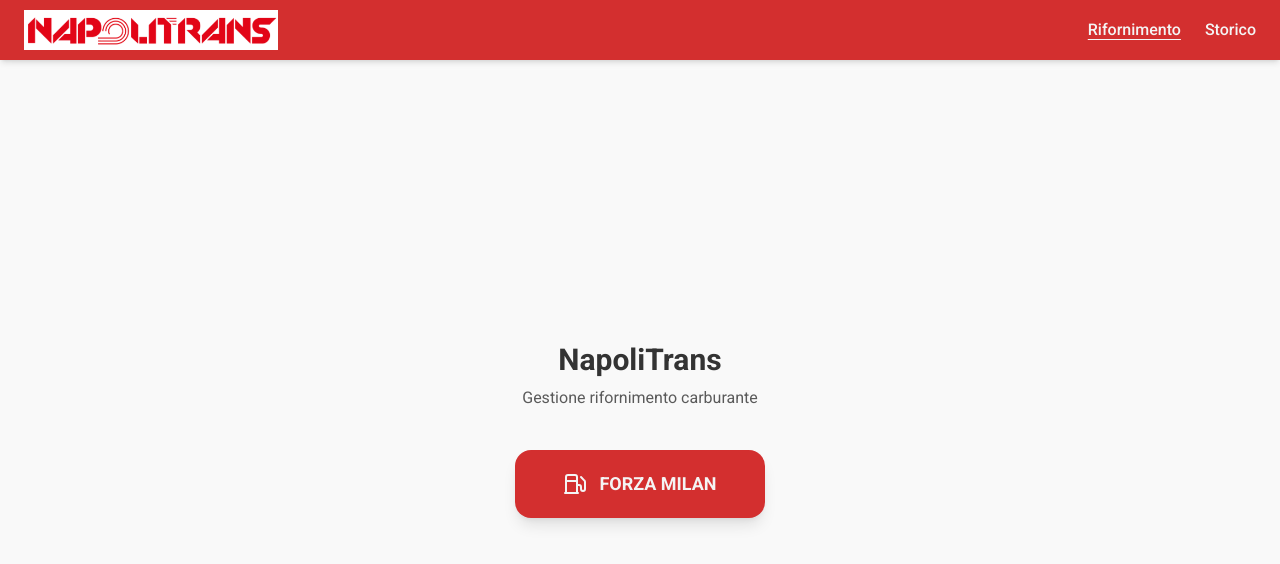
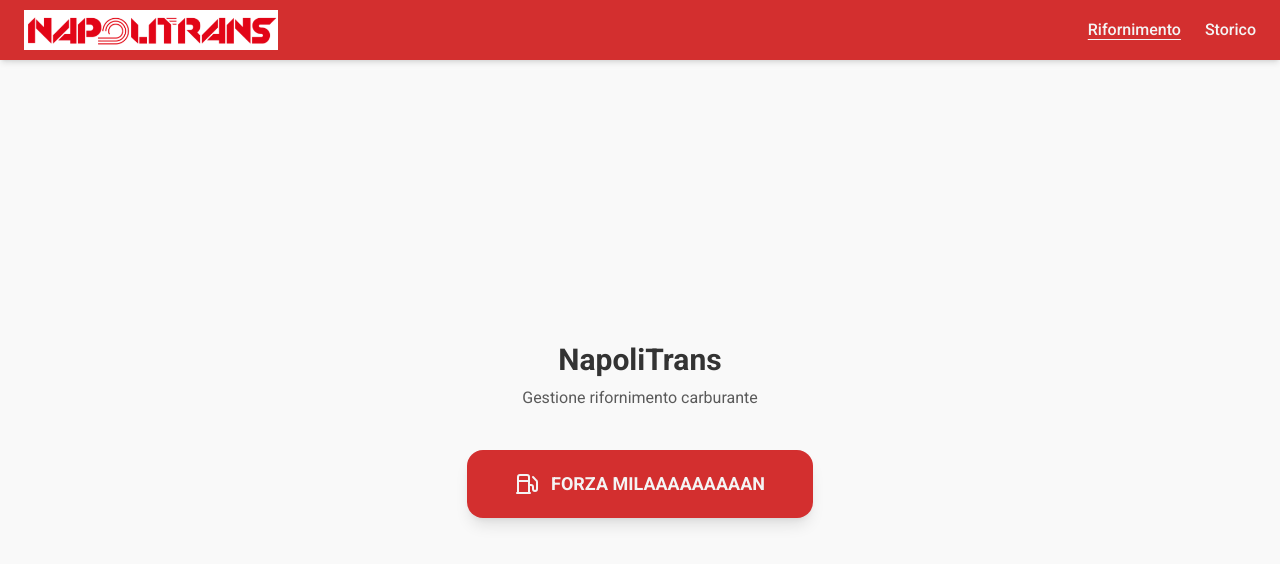
Before and after one commit to francescosaponaro/napolitrans, a Next.js app: page / in a window 1280 px wide. Shown: the top 564 px of the page. Built offline with nearby package versions, Linux system fonts and the light colour scheme.

Commit message:
draft: change the button text to 'FORZA MILAAAAAAAAAN'

```diff
--- a/app/page.tsx
+++ b/app/page.tsx
@@ -89,7 +89,7 @@ export default function Home() {
                        hover:bg-[#B71C1C] hover:scale-105 active:scale-95"
           >
             <Fuel className="w-6 h-6" />
-            FORZA MILAN
+            FORZA MILAAAAAAAAAN
           </button>
         </div>
       )}
```
